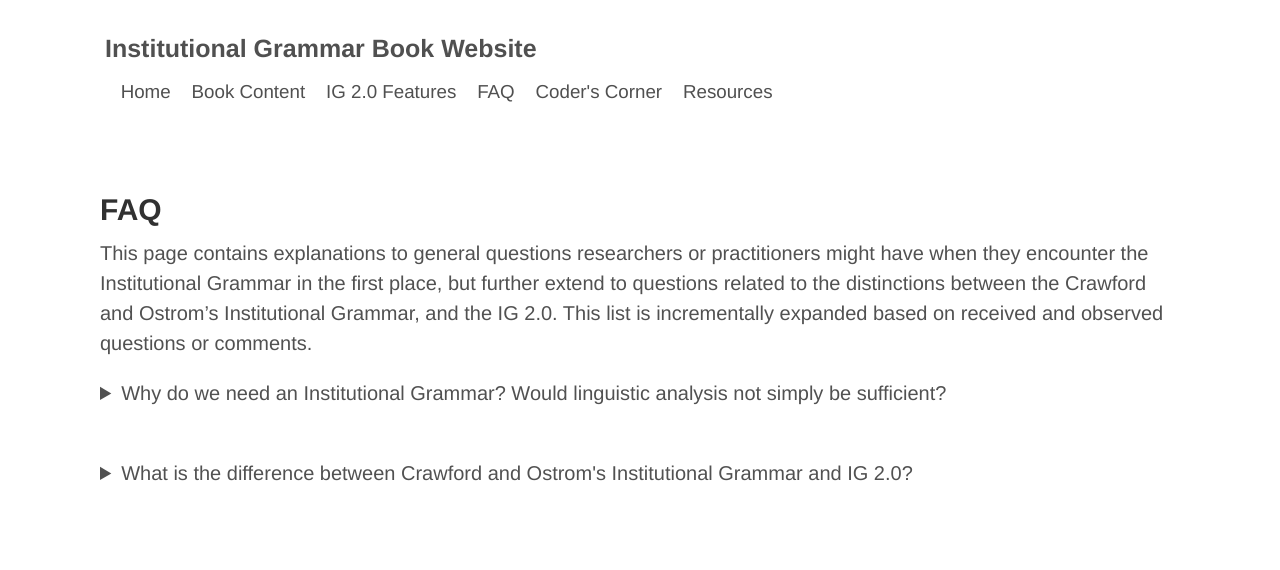
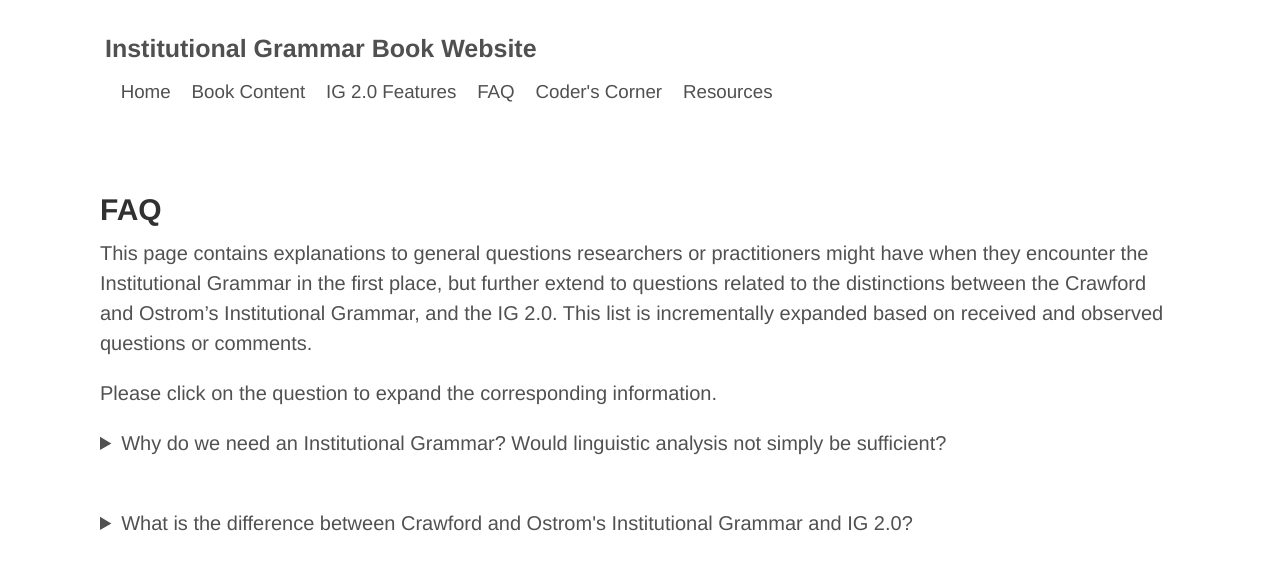
Before and after one commit to InstitutionalGrammar/IG-Book, a Jekyll site: the page built from faq.md, in a window 1280 px wide. Shown: the top 570 px of the page. Built offline with Jekyll 4.4.1, drawn with Linux system fonts in a browser that asks for light colours.

Commit message:
Add navigation guidance.

```diff
--- a/faq.md
+++ b/faq.md
@@ -6,6 +6,8 @@ title: IG Book
 ## FAQ
 
 This page contains explanations to general questions researchers or practitioners might have when they encounter the Institutional Grammar in the first place, but further extend to questions related to the distinctions between the Crawford and Ostrom's Institutional Grammar, and the IG 2.0. This list is incrementally expanded based on received and observed questions or comments.
+
+Please click on the question to expand the corresponding information.
 
 <details>
   <summary>Why do we need an Institutional Grammar? Would linguistic analysis not simply be sufficient?</summary><br/>
```
